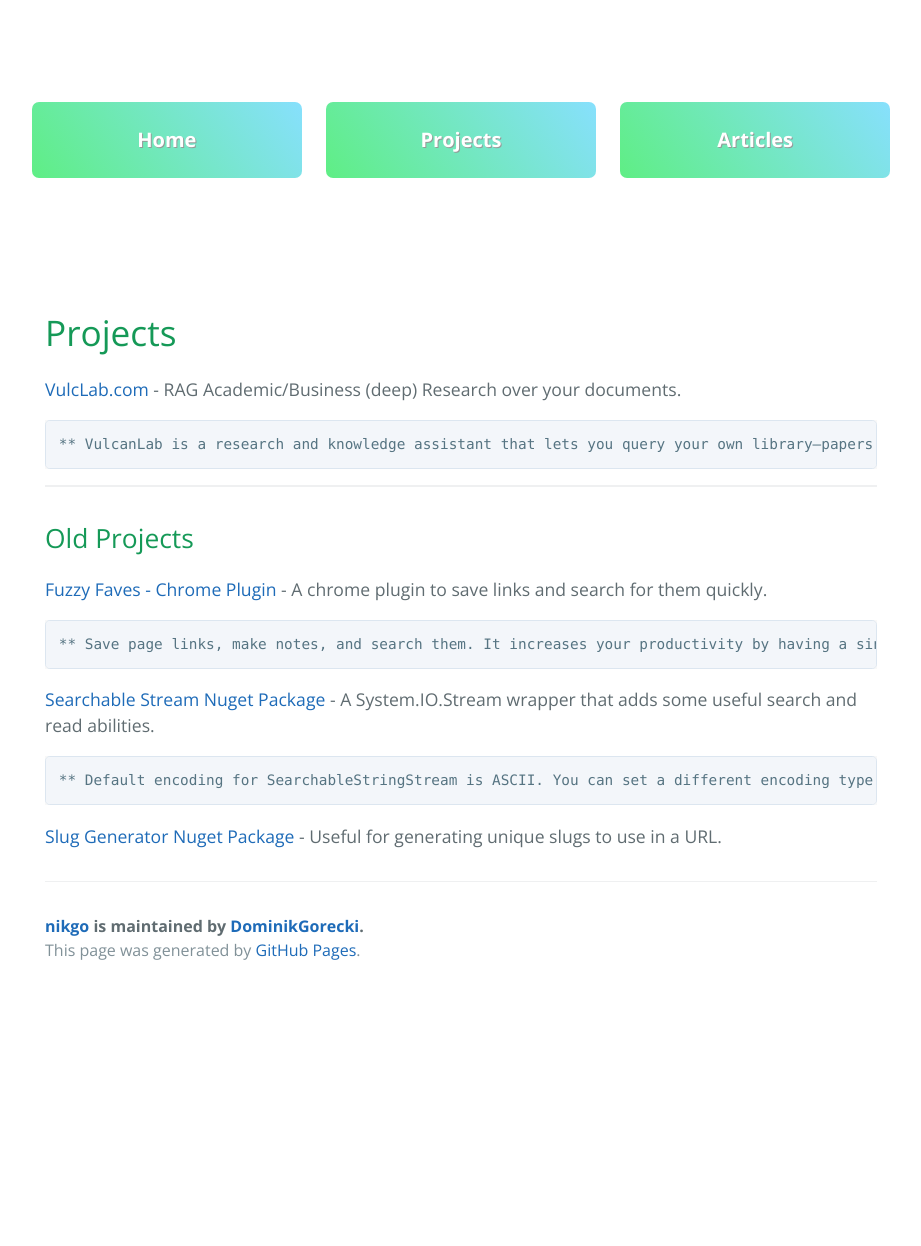
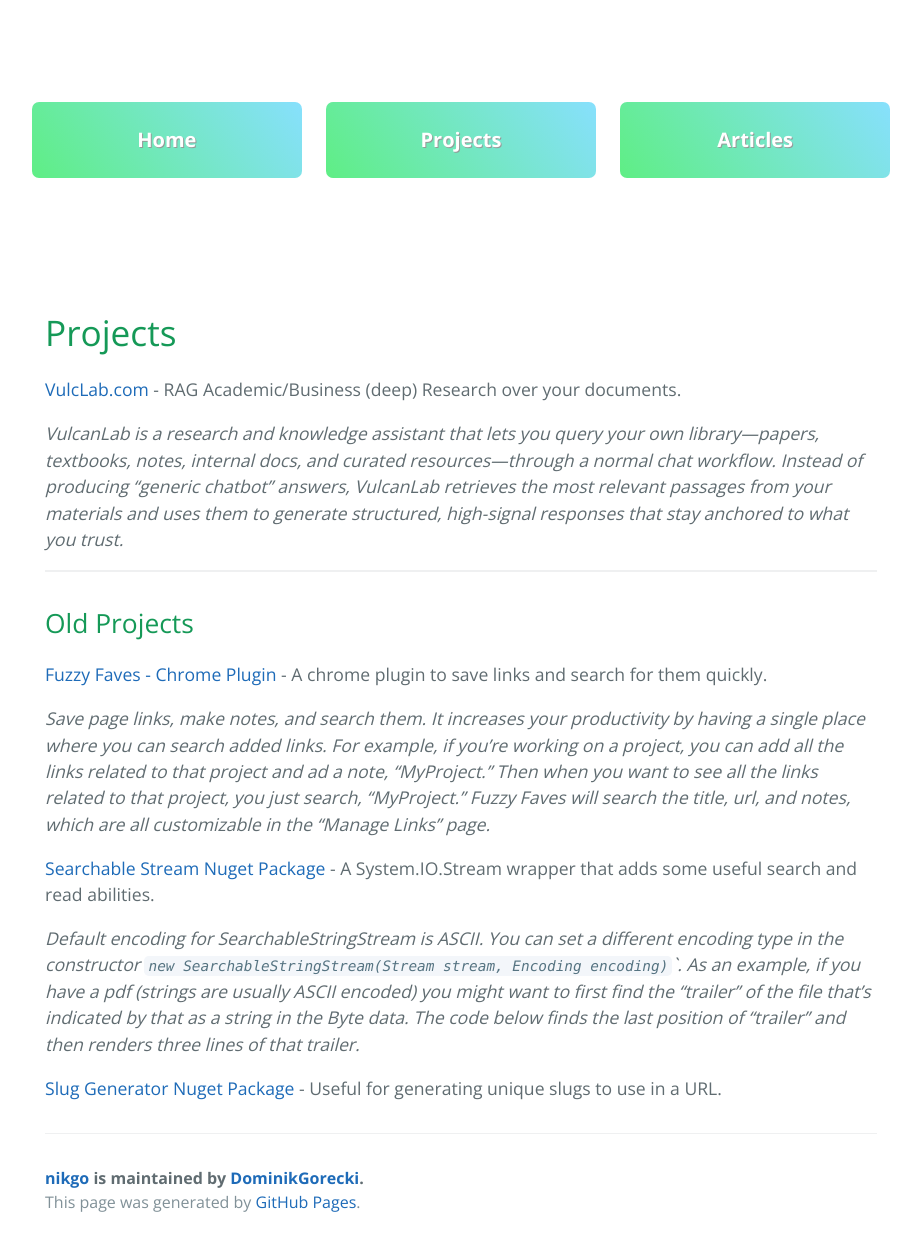
Before and after one commit to DominikGorecki/nikgo, a Jekyll site: the page built from pages/projects.md, in a window 1280 px wide, cut to the strip 244-1490 px from the top of the page. Shown: the whole strip, without its empty margins (179-1100 px from the left). Built offline with Jekyll 4.4.1, drawn with Linux system fonts in a browser that asks for light colours; nearby versions of some CDN libraries; our own code applies the rules of GitHub Pages for plain Markdown files; before the commit the page ends 1238 px from its top, so only the background shows below that.

````diff
--- a/pages/projects.md
+++ b/pages/projects.md
@@ -7,7 +7,7 @@ permalink: projects.html
 
 [VulcLab.com](https://vulclab.com) - RAG Academic/Business (deep) Research over your documents.
 
-    ** VulcanLab is a research and knowledge assistant that lets you query your own library—papers, textbooks, notes, internal docs, and curated resources—through a normal chat workflow. Instead of producing “generic chatbot” answers, VulcanLab retrieves the most relevant passages from your materials and uses them to generate structured, high-signal responses that stay anchored to what you trust. **
+*VulcanLab is a research and knowledge assistant that lets you query your own library—papers, textbooks, notes, internal docs, and curated resources—through a normal chat workflow. Instead of producing “generic chatbot” answers, VulcanLab retrieves the most relevant passages from your materials and uses them to generate structured, high-signal responses that stay anchored to what you trust.*
 
 ---
 
@@ -15,10 +15,10 @@ permalink: projects.html
 
 [Fuzzy Faves - Chrome Plugin](https://chromewebstore.google.com/detail/fuzzy-faves/afdjpalpgemjpaipfihjpnnonneapljc) - A chrome plugin to save links and search for them quickly.
 
-    ** Save page links, make notes, and search them. It increases your productivity by having a single place where you can search added links. For example, if you're working on a project, you can add all the links related to that project and ad a note, "MyProject." Then when you want to see all the links related to that project, you just search, "MyProject." Fuzzy Faves will search the title, url, and notes, which are all customizable in the "Manage Links" page. **
+*Save page links, make notes, and search them. It increases your productivity by having a single place where you can search added links. For example, if you're working on a project, you can add all the links related to that project and ad a note, "MyProject." Then when you want to see all the links related to that project, you just search, "MyProject." Fuzzy Faves will search the title, url, and notes, which are all customizable in the "Manage Links" page.*
 
 [Searchable Stream Nuget Package](https://www.nuget.org/packages/AiKismet.SearchableStream) - A System.IO.Stream wrapper that adds some useful search and read abilities.
 
-    ** Default encoding for SearchableStringStream is ASCII. You can set a different encoding type in the constructor ``new SearchableStringStream(Stream stream, Encoding encoding)```. As an example, if you have a pdf (strings are usually ASCII encoded) you might want to first find the "trailer" of the file that's indicated by that as a string in the Byte data. The code below finds the last position of "trailer" and then renders three lines of that trailer. **
+*Default encoding for SearchableStringStream is ASCII. You can set a different encoding type in the constructor ``new SearchableStringStream(Stream stream, Encoding encoding)```. As an example, if you have a pdf (strings are usually ASCII encoded) you might want to first find the "trailer" of the file that's indicated by that as a string in the Byte data. The code below finds the last position of "trailer" and then renders three lines of that trailer.*
 
 [Slug Generator Nuget Package](https://www.nuget.org/packages/IoRecipes.SlugGenerator) - Useful for generating unique slugs to use in a URL.
````
